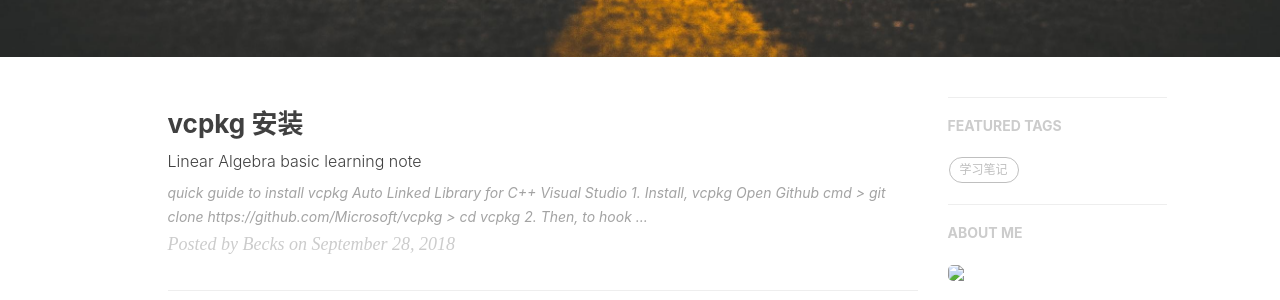
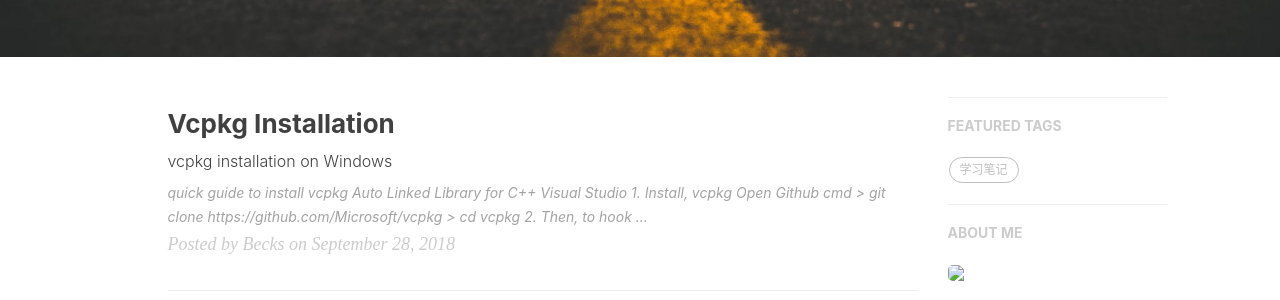
Before and after one commit to beckswu/beckswu.github.io, a Jekyll site: the page built from index.html, in a window 1280 px wide. Shown: the part 361-661 px from the top of the page. Built offline with Jekyll 4.4.1, drawn with Linux system fonts in a browser that asks for light colours; nearby versions of some CDN libraries; the list of posts is cut into pages by our own code; comment, search, counter and statistics services are not loaded.

Commit message:
Update 2018-09-28-vcpkg-installation.markdown

```diff
--- a/_posts/2018-09-28-vcpkg-installation.markdown
+++ b/_posts/2018-09-28-vcpkg-installation.markdown
@@ -1,7 +1,7 @@
 ---
 layout:     post
-title:      "vcpkg 安装"
-subtitle:   "Linear Algebra basic learning note"
+title:      "Vcpkg Installation"
+subtitle:   "vcpkg installation on Windows"
 date:       2018-09-28 10:00:00
 author:     "Becks"
 header-img: "img/post/math.jpg"
```
